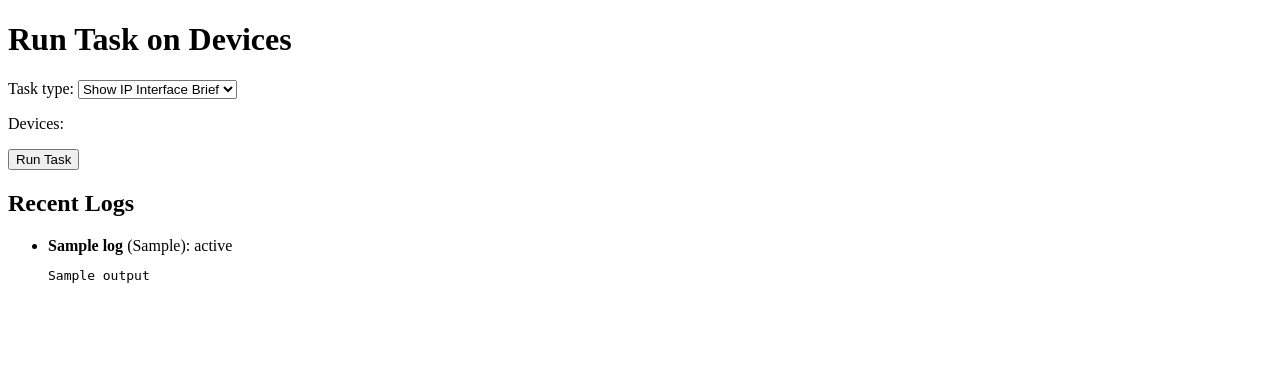
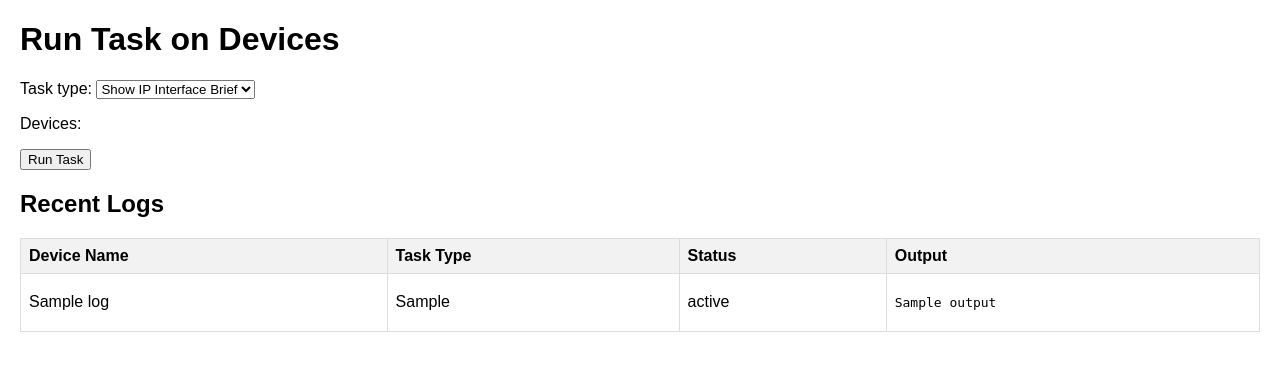
Before and after one commit to sydasif/network_project, a Django app: template network/templates/task_form.html in a window 1280 px wide. Shown: the top 371 px of the page. Run offline with Django 5.2, Linux system fonts and the light colour scheme; tables that the repository leaves empty hold one stand-in row (values such as "Sample post"); the template is opened without the code that fills it: values that come from a table or form of the project are taken from there, most other values are stand-ins (such as "Sample title", 1, 10 or a date in 2020); data that the repository does not hold is empty.

Commit message:
Improved TaskLog history display with table and CSS styling

```diff
--- a/network/templates/task_form.html
+++ b/network/templates/task_form.html
@@ -2,6 +2,28 @@
 <html>
 <head>
     <title>Run Nornir Task</title>
+    <style>
+        body {
+            font-family: sans-serif;
+            margin: 20px;
+        }
+        table {
+            width: 100%;
+            border-collapse: collapse;
+            margin-bottom: 20px;
+        }
+        th, td {
+            border: 1px solid #ddd;
+            padding: 8px;
+            text-align: left;
+        }
+        th {
+            background-color: #f2f2f2;
+        }
+        tbody tr:nth-child(even) {
+            background-color: #f9f9f9;
+        }
+    </style>
 </head>
 <body>
     <h1>Run Task on Devices</h1>
@@ -12,13 +34,29 @@
     </form>
 
     <h2>Recent Logs</h2>
-    <ul>
-        {% for log in logs %}
-            <li><strong>{{ log.device_name }}</strong> ({{ log.task_type }}): {{ log.status }}<br>
-            <pre>{{ log.output }}</pre></li>
-        {% empty %}
-            <li>No logs found.</li>
-        {% endfor %}
-    </ul>
+    <table style="width:100%;">
+        <thead>
+            <tr>
+                <th>Device Name</th>
+                <th>Task Type</th>
+                <th>Status</th>
+                <th>Output</th>
+            </tr>
+        </thead>
+        <tbody>
+            {% for log in logs %}
+                <tr>
+                    <td>{{ log.device_name }}</td>
+                    <td>{{ log.task_type }}</td>
+                    <td>{{ log.status }}</td>
+                    <td><pre>{{ log.output }}</pre></td>
+                </tr>
+            {% empty %}
+                <tr>
+                    <td colspan="4">No logs found.</td>
+                </tr>
+            {% endfor %}
+        </tbody>
+    </table>
 </body>
 </html>
```
